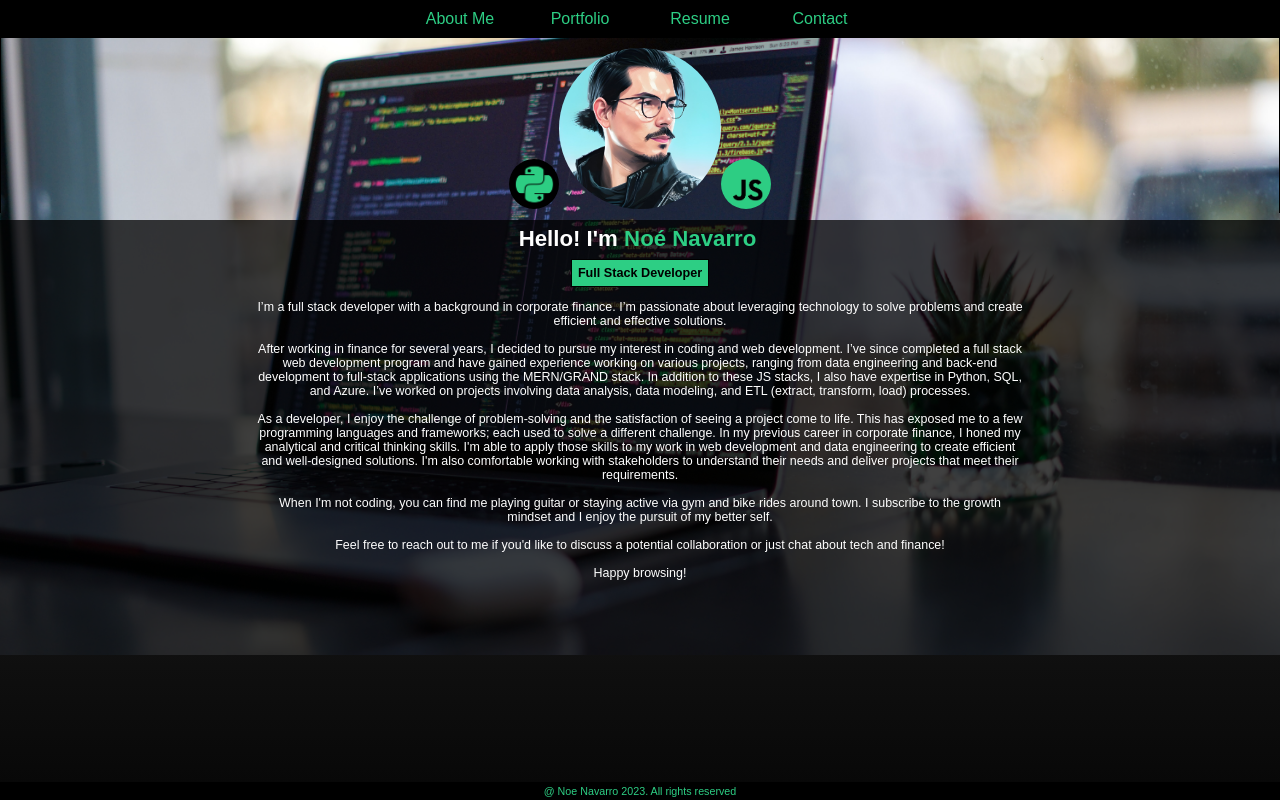
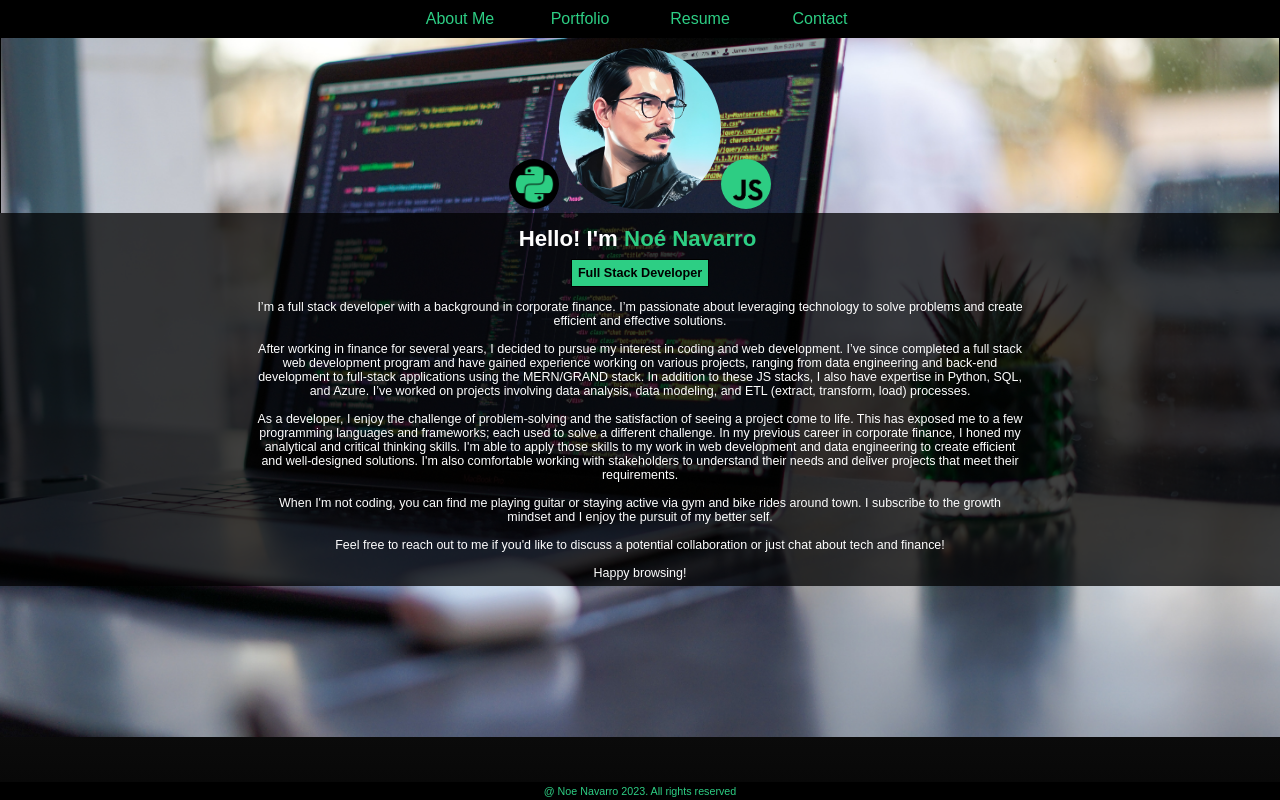
Before and after one commit to Nnavarr/portfolio, a React (Create React App) app: page / in a window 1280 px wide. Built offline with nearby package versions, Linux system fonts and the light colour scheme.

Commit message:
updated css properties for React app and container. This affects the footer and content within the app itself

```diff
--- a/src/App.css
+++ b/src/App.css
@@ -1,7 +1,3 @@
-.App {
-  text-align: center;
-}
-
 .App-logo {
   height: 40vmin;
   pointer-events: none;
@@ -37,33 +33,11 @@
   }
 }
 
-/* Set the background color to black */
-body {
-  background-color: #000;
-}
-
 /* Add a futuristic font */
 body, h1, h2, h3, h4, h5, h6, p {
   font-family: "Orbitron", sans-serif;
 }
 
-/* Add a neon text effect to headings
-h1, h2, h3, h4, h5, h6 {
-  text-shadow: 0px 0px 5px #00ff00, 0px 0px 10px #00ff00, 0px 0px 15px #00ff00, 0px 0px 20px #00ff00;
-} */
-
-/* Add a neon border to images on hover */
-img:hover {
-  border: 3px solid #00ff00;
-  box-shadow: 0px 0px 5px #00ff00, 0px 0px 10px #00ff00, 0px 0px 15px #00ff00;
-  transition: border 0.5s ease-in-out, box-shadow 0.5s ease-in-out;
-}
-
-/* Add a neon glow effect to links on hover */
-a:hover {
-  text-shadow: 0px 0px 5px #00ff00, 0px 0px 10px #00ff00, 0px 0px 15px #00ff00, 0px 0px 20px #00ff00;
-  transition: text-shadow 0.5s ease-in-out;
-}
 
 /* Add a background gradient */
 body::before {
--- a/src/App.js
+++ b/src/App.js
@@ -64,8 +64,7 @@ function App() {
   }
 
   return (
-    <div>
-      <div className='body'>
+      <div className='App'>
         <Header
           categories={categories}
           setCurrentCategory={setCurrentCategory}
@@ -81,11 +80,11 @@ function App() {
             backgroundPosition: 'center -45px'
           }}
         >
+          {/* Render selected content */}
           {renderSelection(currentCategory.name)}
         </main>
         <Footer></Footer>
       </div>
-    </div>
   );
 }
 
--- a/src/components/About/index.js
+++ b/src/components/About/index.js
@@ -17,11 +17,7 @@ const About = () => {
 
       </section>
       <section
-        style={{
-          // transparent black background
-          background: 'rgba(0, 0, 0, 0.75)',
-          border: 'none'
-        }}
+        id='about-container'
       >
         <div
           id='welcome-banners'
--- a/src/index.css
+++ b/src/index.css
@@ -1,10 +1,16 @@
 body {
-  margin: 0;
   font-family: -apple-system, BlinkMacSystemFont, 'Segoe UI', 'Roboto', 'Oxygen',
     'Ubuntu', 'Cantarell', 'Fira Sans', 'Droid Sans', 'Helvetica Neue',
     sans-serif;
   -webkit-font-smoothing: antialiased;
   -moz-osx-font-smoothing: grayscale;
+  margin: 0;
+}
+
+.App {
+  min-height: 100vh;
+  display: flex;
+  flex-direction: column;
 }
 
 code {
@@ -20,14 +26,13 @@ code {
   --footer-color: black;
 }
 
-
 /* header & navigation bar */
 header {
   background: black;
   display: flex;
   flex-wrap: wrap;
   justify-content: space-between;
-  align-items: right;
+  align-items: center;
   z-index: 9999;
   height: 2.38rem;
   width: 100%;
@@ -78,17 +83,8 @@ nav ul li span {
 
 /* main contect flexbox container */
 main {
-  display: flex;
-  flex-wrap: wrap;
-  flex-direction: row;
-  justify-content: center;
-  height: 100%;
-  background-color: var(--secondary-color);
-}
-
-.content {
-  flex: 1 0 auto;
-  height: 100%;
+  flex-grow: 1;
+  height: 90%;
 }
 
 /* home */
@@ -114,8 +110,10 @@ main {
 
 /* about me */
 .aboutme {
-  display: block;
   position: relative;
+  display: flex;
+  flex-direction: column;
+  height: 100%;
 }
 
 /* projects: container */
@@ -217,24 +215,19 @@ main {
   width: 100%;
 }
 
-#runbuddy{
-  width: 50%;
-  height: 100%;
-
-}
-
 footer {
   align-items: center;
-  bottom: 0;
   display: flex;
   height: 1.15rem;
-  flex-shrink:0;
+  flex-shrink: 0;
   font-size: 0.67rem;
   justify-content: center;
-  position: absolute;
   width: 100%;
   text-align: center;
   background: var(--header-color);
+  margin-top: auto;
+  position: relative;
+  bottom: 0;
 }
 
 .container {
@@ -323,7 +316,7 @@ footer {
 #aboutme-paragraph {
   display: flex;
   font-size: 0.78rem;
-  height: 21.79rem;
+  height: 100%;
   padding: 0.39rem;
   flex-direction: column;
   text-align: center;
@@ -389,6 +382,12 @@ footer {
   font-size: 0.79rem;
 }
 
+#about-container {
+  background: rgba(0, 0, 0, 0.75);
+  border: none;
+  height: 100%
+}
+
 #footer-message {
   color:#2DCE84;
 }
```
